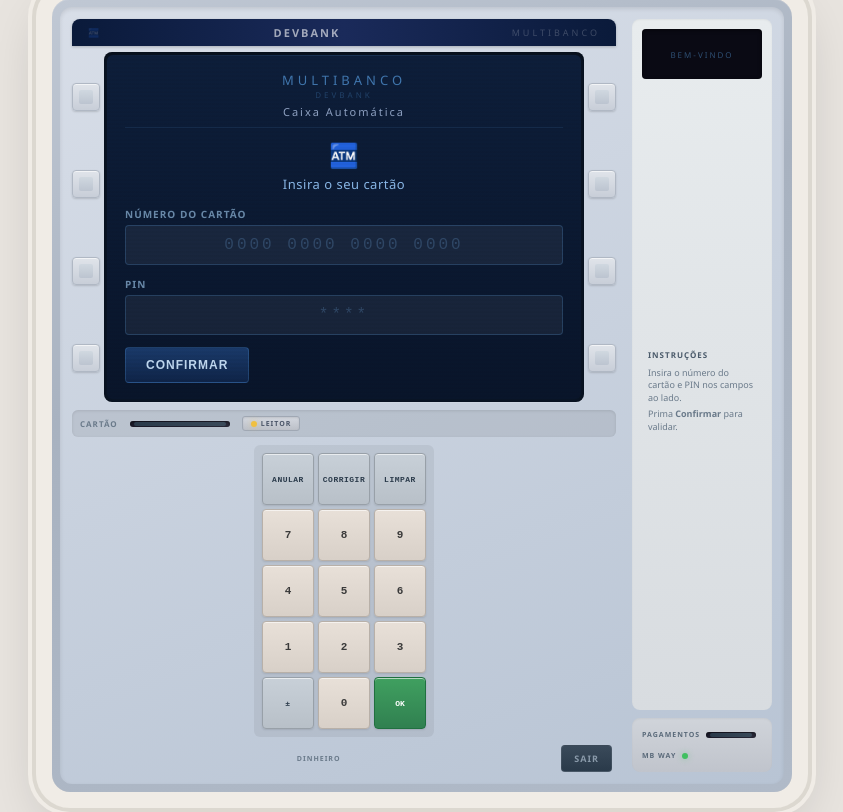
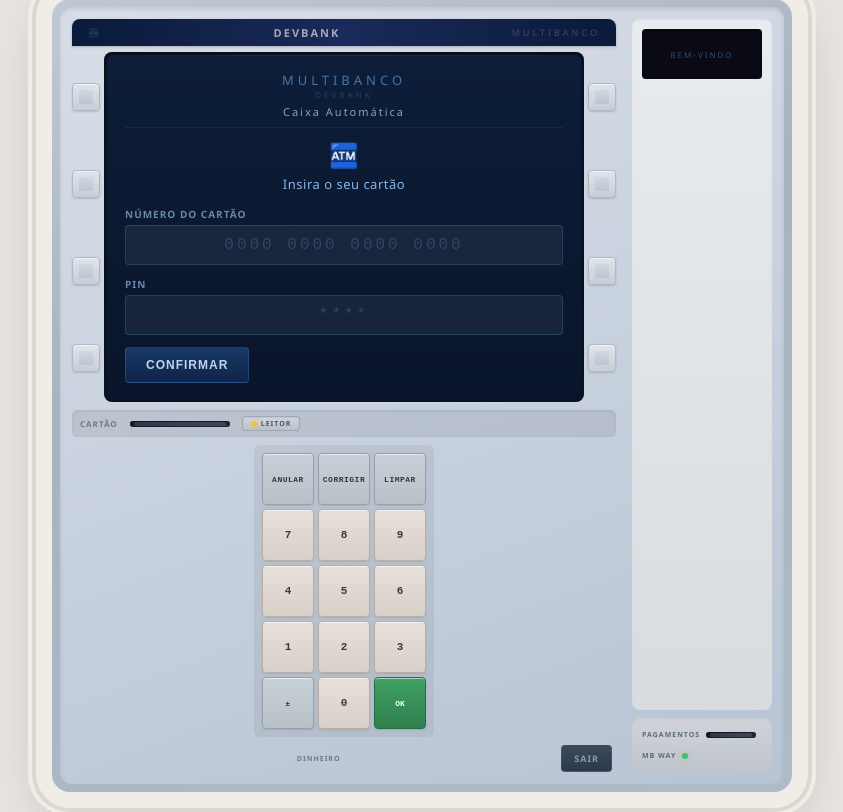
Before and after one commit to a14509-oficina/Trabalho-Final, a PHP site: page /atm/index.php in a window 1280 px wide. Shown: the part 21-833 px from the top of the page, without its empty margins (218-1061 px from the left). Run offline with PHP 8.4, Linux system fonts and the light colour scheme.

Commit message:
Remover textos de instrução do painel direito do ATM

```diff
--- a/assets/style.css
+++ b/assets/style.css
@@ -862,26 +862,6 @@ body {
 
 .atm-info-panel {
     flex: 1;
-    padding: 6px;
-    display: flex;
-    flex-direction: column;
-    justify-content: center;
-}
-
-.atm-info-panel p {
-    color: #6a7a8a;
-    font-size: 9px;
-    line-height: 1.4;
-    margin-bottom: 4px;
-}
-
-.atm-info-panel .info-title {
-    color: #4a5a6a;
-    font-weight: 600;
-    font-size: 8px;
-    text-transform: uppercase;
-    letter-spacing: 1px;
-    margin-bottom: 6px;
 }
 
 .atm-right-bottom {
--- a/atm/extrato.php
+++ b/atm/extrato.php
@@ -161,9 +161,6 @@ $movimentos = $stmt->fetchAll();
                             <span class="atm-small-screen-text">Extrato</span>
                         </div>
                         <div class="atm-info-panel">
-                            <p class="info-title">Filtros</p>
-                            <p>Selecione o período pretendido.</p>
-                            <p>Use o calendário para escolher datas.</p>
                         </div>
                     </div>
                     <div class="atm-right-bottom">
--- a/atm/index.php
+++ b/atm/index.php
@@ -115,9 +115,6 @@ if (!verificarRateLimit('atm_login')) {
                             <span class="atm-small-screen-text">Bem-vindo</span>
                         </div>
                         <div class="atm-info-panel">
-                            <p class="info-title">Instruções</p>
-                            <p>Insira o número do cartão e PIN nos campos ao lado.</p>
-                            <p>Prima <strong>Confirmar</strong> para validar.</p>
                         </div>
                     </div>
                     <div class="atm-right-bottom">
--- a/atm/levantamento.php
+++ b/atm/levantamento.php
@@ -185,9 +185,6 @@ if ($_SERVER['REQUEST_METHOD'] === 'POST') {
                             <span class="atm-small-screen-text">Levantamento</span>
                         </div>
                         <div class="atm-info-panel">
-                            <p class="info-title">Limites</p>
-                            <p>Máximo: €200 (poupança)</p>
-                            <p>Saldo mínimo: €20</p>
                         </div>
                     </div>
                     <div class="atm-right-bottom">
--- a/atm/menu.php
+++ b/atm/menu.php
@@ -129,9 +129,6 @@ if (!$conta) {
                             <span class="atm-small-screen-text">Menu</span>
                         </div>
                         <div class="atm-info-panel">
-                            <p class="info-title">Opções</p>
-                            <p>Selecione uma operação no ecrã.</p>
-                            <p>Use os botões laterais ou o teclado.</p>
                         </div>
                     </div>
                     <div class="atm-right-bottom">
--- a/atm/pagamento.php
+++ b/atm/pagamento.php
@@ -191,9 +191,6 @@ if ($_SERVER['REQUEST_METHOD'] === 'POST') {
                             <span class="atm-small-screen-text">Pagamento</span>
                         </div>
                         <div class="atm-info-panel">
-                            <p class="info-title">Pagamentos</p>
-                            <p>Entidade: 5 dígitos</p>
-                            <p>Referência: até 15 dígitos</p>
                         </div>
                     </div>
                     <div class="atm-right-bottom">
--- a/atm/saldo.php
+++ b/atm/saldo.php
@@ -138,8 +138,6 @@ $movimentos = $conta->getUltimosMovimentos(5);
                             <span class="atm-small-screen-text">Saldo</span>
                         </div>
                         <div class="atm-info-panel">
-                            <p class="info-title">Saldo</p>
-                            <p>Saldo disponível para movimentação.</p>
                         </div>
                     </div>
                     <div class="atm-right-bottom">
--- a/atm/transferencia.php
+++ b/atm/transferencia.php
@@ -202,9 +202,6 @@ if ($_SERVER['REQUEST_METHOD'] === 'POST') {
                             <span class="atm-small-screen-text">Transferência</span>
                         </div>
                         <div class="atm-info-panel">
-                            <p class="info-title">Transferir</p>
-                            <p>Indique a conta destino e o valor.</p>
-                            <p>Não pode transferir para a mesma conta.</p>
                         </div>
                     </div>
                     <div class="atm-right-bottom">
```
